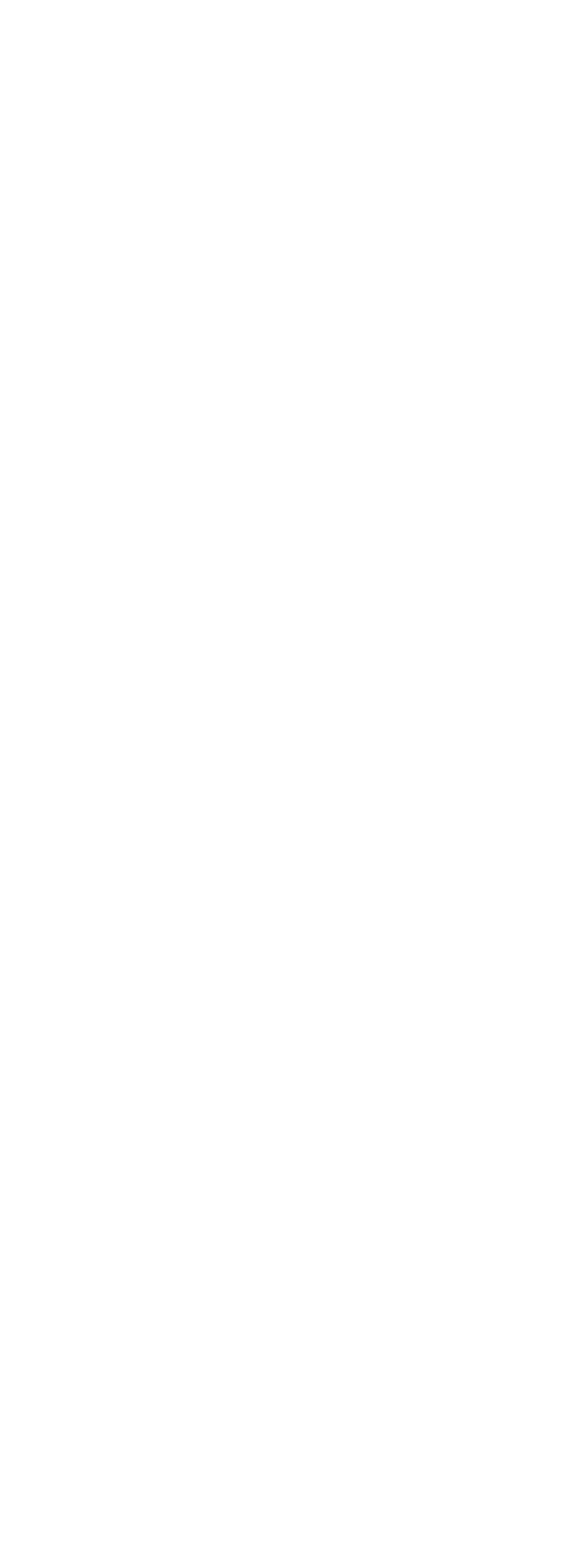
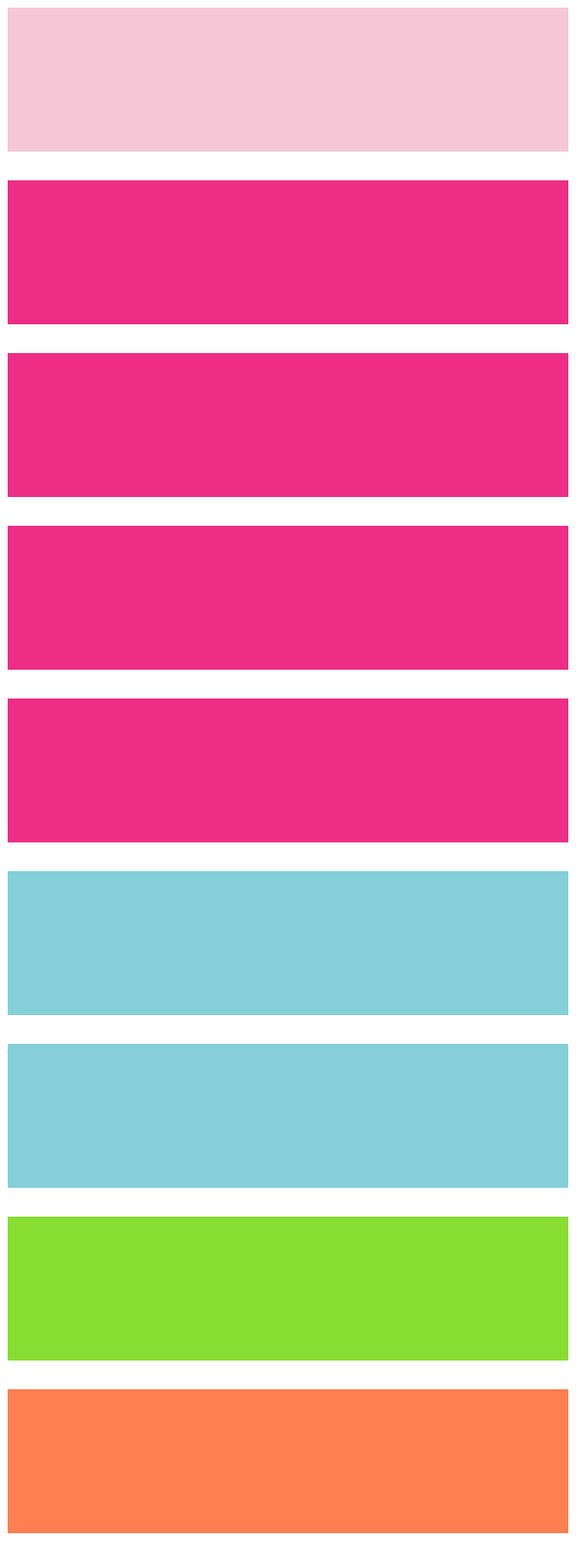
Before and after one commit to brmayes/jour352-fall21, a plain HTML site: page class/flexbox-exercises/flexbox-practice/index.html in a window 600 px wide. Shown: the whole page at 96% size. Before the commit the page ends 800 px from the top, so only its background shows below. Drawn offline with Linux system fonts and the light colour scheme; a web font is replaced by a local one.

Commit message:
work through flexbox exercises

```diff
--- a/class/flexbox-exercises/exercise-1/style.css
+++ b/class/flexbox-exercises/exercise-1/style.css
@@ -1,3 +1,4 @@
 .container {
 	border: 5px solid #ffcc5c;
+	display: inline-flex;
 }
--- a/class/flexbox-exercises/exercise-2/style.css
+++ b/class/flexbox-exercises/exercise-2/style.css
@@ -9,4 +9,6 @@ img:first-of-type {
 
 .container {
 	border: 5px solid #ffcc5c;
+	display: flex;
+	flex-direction: row;
 }
--- a/class/flexbox-exercises/exercise-3/style.css
+++ b/class/flexbox-exercises/exercise-3/style.css
@@ -1,5 +1,7 @@
 .container {
 	border: 5px solid #ffcc5c;
+	display: flex;
+	/* flex-wrap: wrap; */
 }
 
 .container div {
--- a/class/flexbox-exercises/exercise-4/style.css
+++ b/class/flexbox-exercises/exercise-4/style.css
@@ -9,4 +9,6 @@ img:first-of-type {
 
 .container {
 	border: 5px solid #ffcc5c;
+	display: flex;
+	justify-content: space-between;
 }
--- a/class/flexbox-exercises/exercise-5/style.css
+++ b/class/flexbox-exercises/exercise-5/style.css
@@ -14,4 +14,7 @@ img:first-of-type {
 .container {
 	border: 5px solid #ffcc5c;
 	min-height: 300px;
+	display: flex;
+	align-items: center;
+	justify-content: center;
 }
--- a/class/flexbox-exercises/flexbox-practice/index.html
+++ b/class/flexbox-exercises/flexbox-practice/index.html
@@ -12,6 +12,22 @@
         <meta name="description" content="Examples to follow for learning Flexbox.">
     </head>
     <body>
-
+        <div class="flex-container light-pink">
+            <div></div>
+        </div>
+        <div class="flex-container dark-pink">
+            <div></div>
+            <div></div>
+            <div></div>
+            <div></div>
+        </div>
+        <div class="flex-container blue">
+            <div></div>
+            <div></div>
+        </div>
+        <div class="flex-container">
+            <div class="green"></div>
+            <div class="orange"></div>
+        </div>
     </body>
 </html>
--- a/class/flexbox-exercises/flexbox-practice/style.css
+++ b/class/flexbox-exercises/flexbox-practice/style.css
@@ -0,0 +1,48 @@
+.flex-container {
+	display: flex;
+	min-height: 300px;
+	width: 100%;
+	margin-bottom: 30px;
+	gap: 30px;
+}
+
+/* .flex-container div {
+	border: 1px solid black;
+} */
+
+.light-pink div {
+	background-color: #f5c6d6;
+	flex-grow: 1;
+}
+
+.dark-pink div {
+	background-color: #ee2e84;
+	flex-grow: 1;
+}
+
+.blue div {
+	background-color: #85cfd8;
+	flex-grow: 1;
+}
+
+.green {
+	background-color: #8d3;
+	flex-grow: 3;
+}
+
+.orange {
+	background-color: coral;
+	flex-grow: 1;
+}
+
+@media only screen and (max-width: 767px) {
+	.flex-container {
+		display: block;
+		min-height: auto;
+	}
+
+	.flex-container div {
+		min-height: 150px;
+		margin-bottom: 30px;
+	}
+}
```
Also changed, not shown: class/flexbox-exercises/exercise-0/style.css (+52 -0 lines), class/flexbox-exercises/exercise-2/index.html (+1 -0 lines), class/flexbox-exercises/exercise-6/style.css (+14 -0 lines), class/flexbox-exercises/exercise-4/index.html (line endings or trailing spaces), 1 other file.
